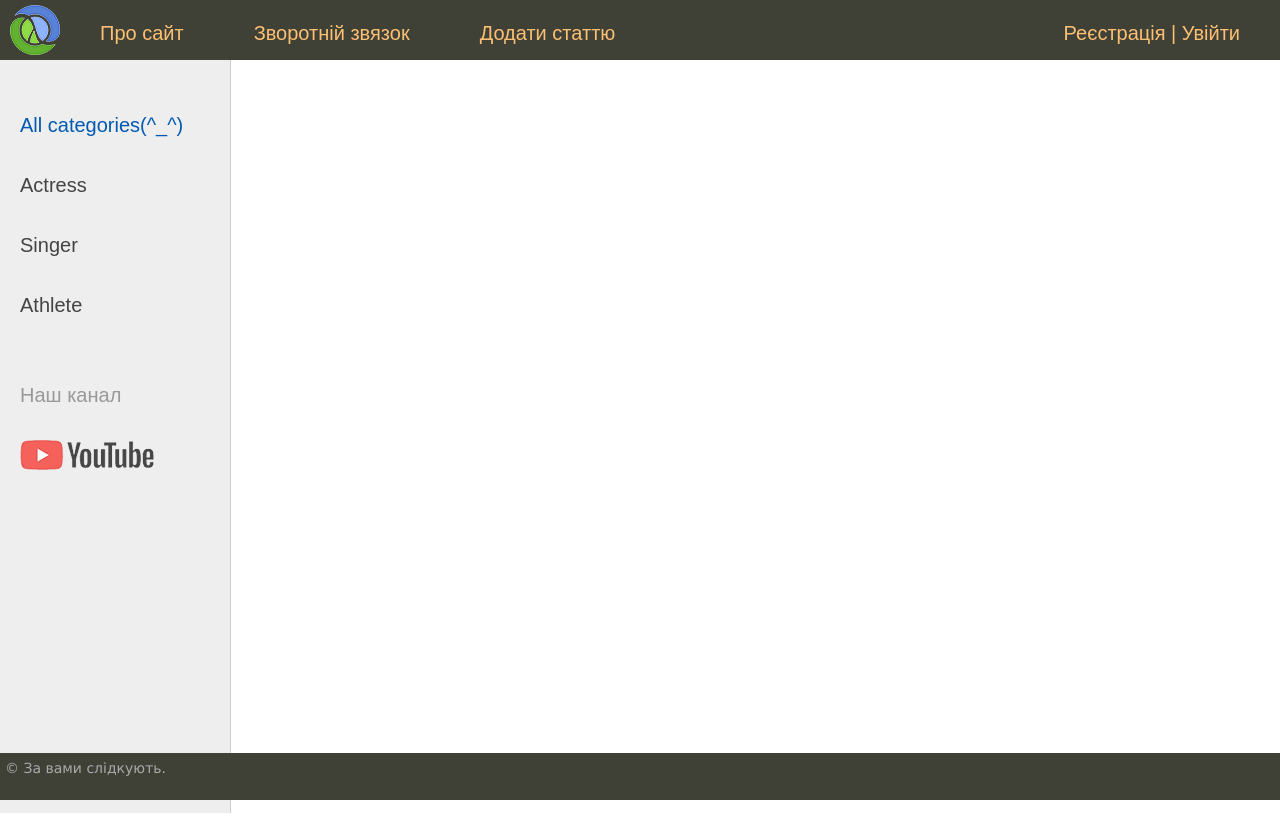
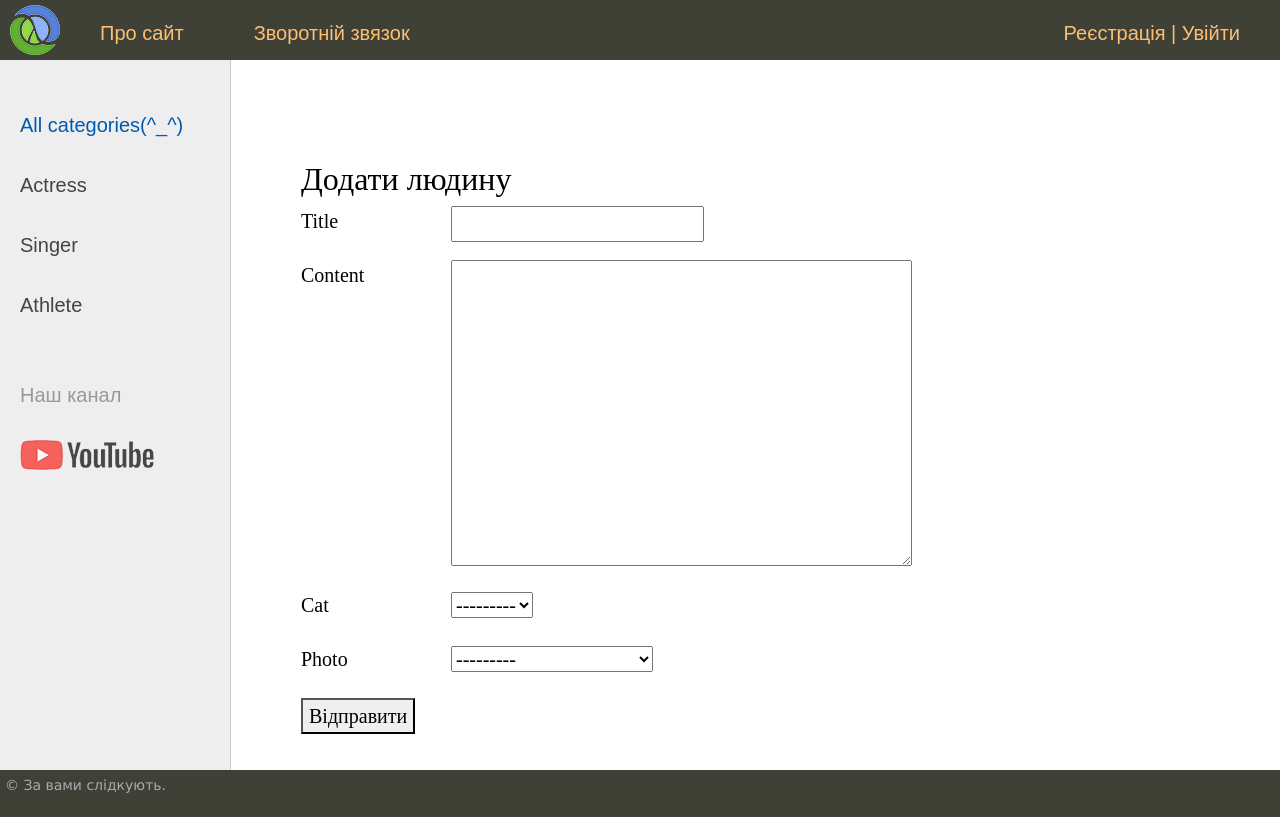
Before and after one commit to Stackmans/famous-persons, a Django app: page /addpage/ in a window 1280 px wide. Run offline with Django 5.2, Linux system fonts and the light colour scheme; data comes from the database, SQL or seed files in the repository; tables that the repository leaves empty hold one stand-in row (values such as "Sample post"); some libraries are stand-ins or nearby versions.

Commit message:
new form and some functions

```diff
--- a/sitewomen/women/forms.py
+++ b/sitewomen/women/forms.py
@@ -9,4 +9,4 @@
 class WomenForm(forms.ModelForm):
     class Meta:
         model = Women
-        fields = ['title', 'content', 'photo']
+        fields = ['title', 'content', 'cat', 'photo']
--- a/sitewomen/women/models.py
+++ b/sitewomen/women/models.py
@@ -12,7 +12,6 @@
     time_update = models.DateTimeField(auto_now=True)
     is_published = models.BooleanField(default=True)
     cat = models.ForeignKey('Category', on_delete=models.PROTECT)
-    # photo = models.ImageField(upload_to='photos/%Y/%m/%d/',default=None, blank=True, null=True, verbose_name='Photo')
     photo = models.OneToOneField(UploadFiles, on_delete=models.SET_NULL, null=True, blank=True, verbose_name='Photo')
 
     def __str__(self):
--- a/sitewomen/women/templates/women/about.html
+++ b/sitewomen/women/templates/women/about.html
@@ -2,6 +2,6 @@
 {% block content %}
 
 <h1>{{ title|capfirst }}</h1>
-<h3>Hello, this site.net created by Pan Dymytro</h3>
+<h3>Hello, this site.net created by Mr. Dmytro</h3>
 
 {% endblock %}
--- a/sitewomen/women/templates/women/addpage.html
+++ /dev/null
@@ -1,5 +0,0 @@
-{% extends 'base.html' %}
-
-{% block content %}
-
-{% endblock %}
--- a/sitewomen/women/templates/women/list_women_in_category.html
+++ b/sitewomen/women/templates/women/list_women_in_category.html
@@ -3,6 +3,9 @@
 <ul class="list-articles">
 	{% for p in posts %}
     {% if p.cat.id == cat_selected %}
+		{% if p.photo %}
+        <img src="{{ p.photo.file.url }}" alt="{{ p.title }}" class="img-article-left thumb">
+      	{% endif %}
         <li><h2>{{p.title}}</h2>
 	    {{p.content|linebreaks}}
 			<div class="clear"></div>
--- a/sitewomen/women/views.py
+++ b/sitewomen/women/views.py
@@ -3,13 +3,12 @@
 from django.shortcuts import redirect, render
 from django.contrib.auth import login, authenticate
 
-from .forms import UploadFileForm
+from .forms import UploadFileForm, WomenForm
 from .models import Women, UploadFiles
 
 menu = [
         {'title': "Про сайт", 'url_name': 'about'},
         {'title': "Зворотній звязок", 'url_name': 'contact'},
-        {'title': 'Додати статтю', 'url_name': 'addpage'}
 ]
 
 superuser_menu = [
@@ -66,9 +65,22 @@
     return render(request, 'women/about.html', data)
 
 
+# def addpage(request):
+#     data = {'menu': menu, 'superuser_menu': superuser_menu, 'user': request.user}
+#     return render(request, 'women/addpage.html', data)
+
+
 def addpage(request):
-    data = {'menu': menu, 'superuser_menu': superuser_menu, 'user': request.user}
-    return render(request, 'women/addpage.html', data)
+    if request.method == 'POST':
+        form = WomenForm(request.POST, request.FILES)
+        if form.is_valid():
+            form.save()
+            return redirect('home')  # Перенаправлення на головну сторінку після успішного додавання
+    else:
+        form = WomenForm()
+
+    data = {'title': 'Додати людину', 'form': form, 'menu': menu, 'superuser_menu': superuser_menu}
+    return render(request, 'addpage.html', data)
 
 
 def page_not_found(request, exception):
@@ -98,10 +110,8 @@
         if form.is_valid():
             user = form.save()
 
-            # Аутентифікація користувача
             user = authenticate(request, username=user.username, password=request.POST['password1'])
 
-            # Увійти в систему користувача
             if user:
                 login(request, user)
 
```
